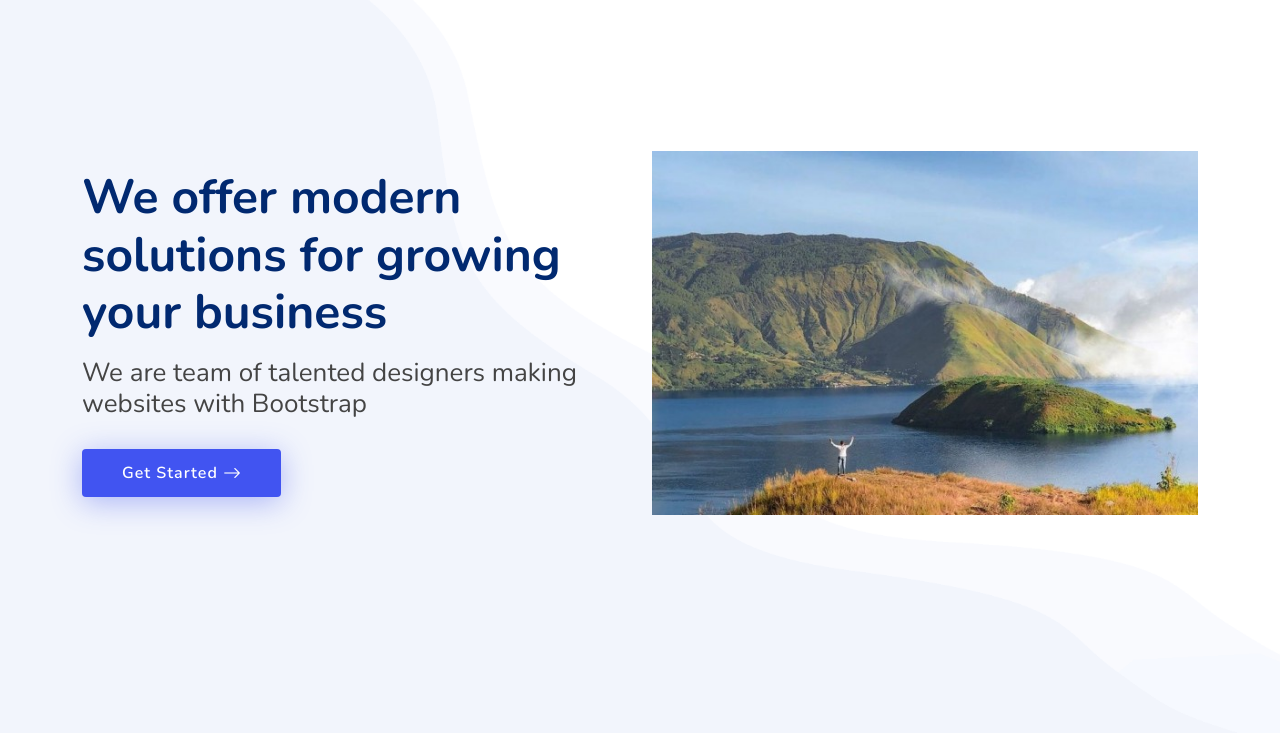
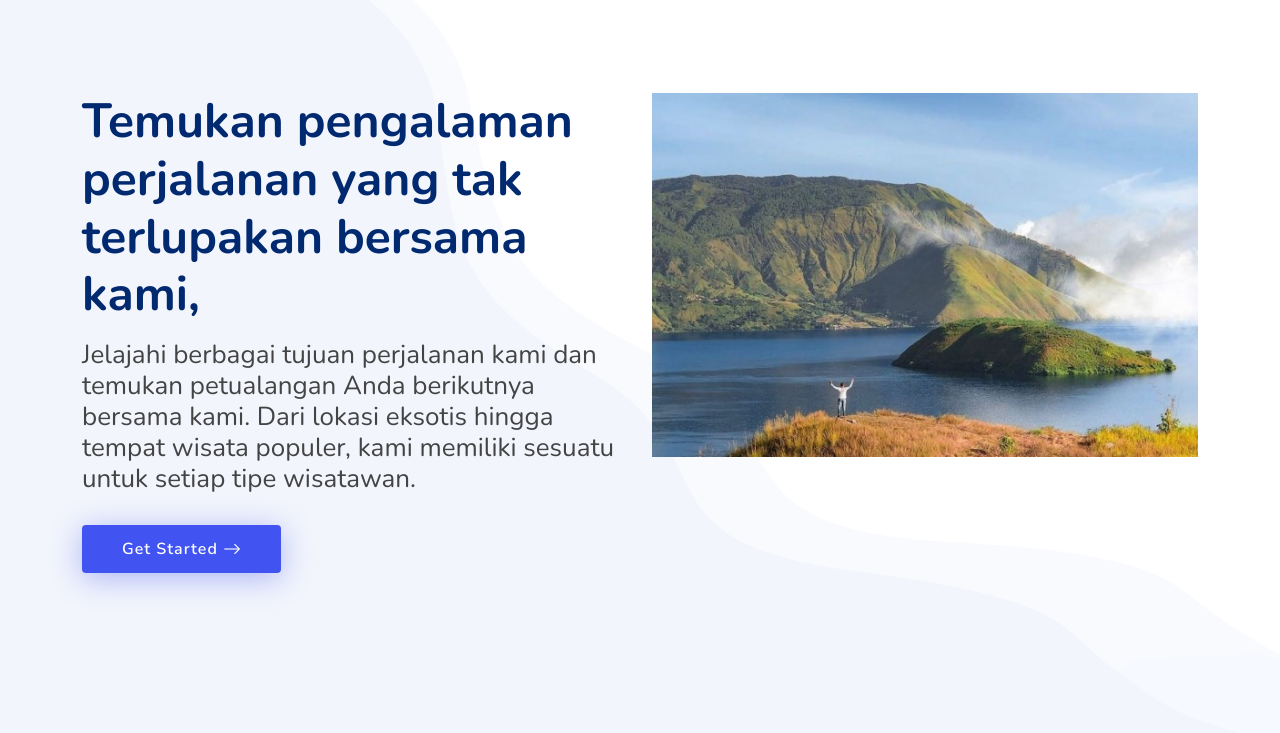
Before and after one commit to batara3355/kel17, a plain HTML site: page toba.html in a window 1280 px wide. Shown: the part 67-800 px from the top of the page. Drawn offline with nearby package versions, Linux system fonts and the light colour scheme.

Commit message:
Update toba.html

```diff
--- a/toba.html
+++ b/toba.html
@@ -76,8 +76,8 @@
     <div class="container">
       <div class="row">
         <div class="col-lg-6 d-flex flex-column justify-content-center">
-          <h1 data-aos="fade-up">We offer modern solutions for growing your business</h1>
-          <h2 data-aos="fade-up" data-aos-delay="400">We are team of talented designers making websites with Bootstrap</h2>
+          <h1 data-aos="fade-up">Temukan pengalaman perjalanan yang tak terlupakan bersama kami, </h1>
+          <h2 data-aos="fade-up" data-aos-delay="400">Jelajahi berbagai tujuan perjalanan kami dan temukan petualangan Anda berikutnya bersama kami. Dari lokasi eksotis hingga tempat wisata populer, kami memiliki sesuatu untuk setiap tipe wisatawan.</h2>
           <div data-aos="fade-up" data-aos-delay="600">
             <div class="text-center text-lg-start">
               <a href="#about" class="btn-get-started scrollto d-inline-flex align-items-center justify-content-center align-self-center">
```
